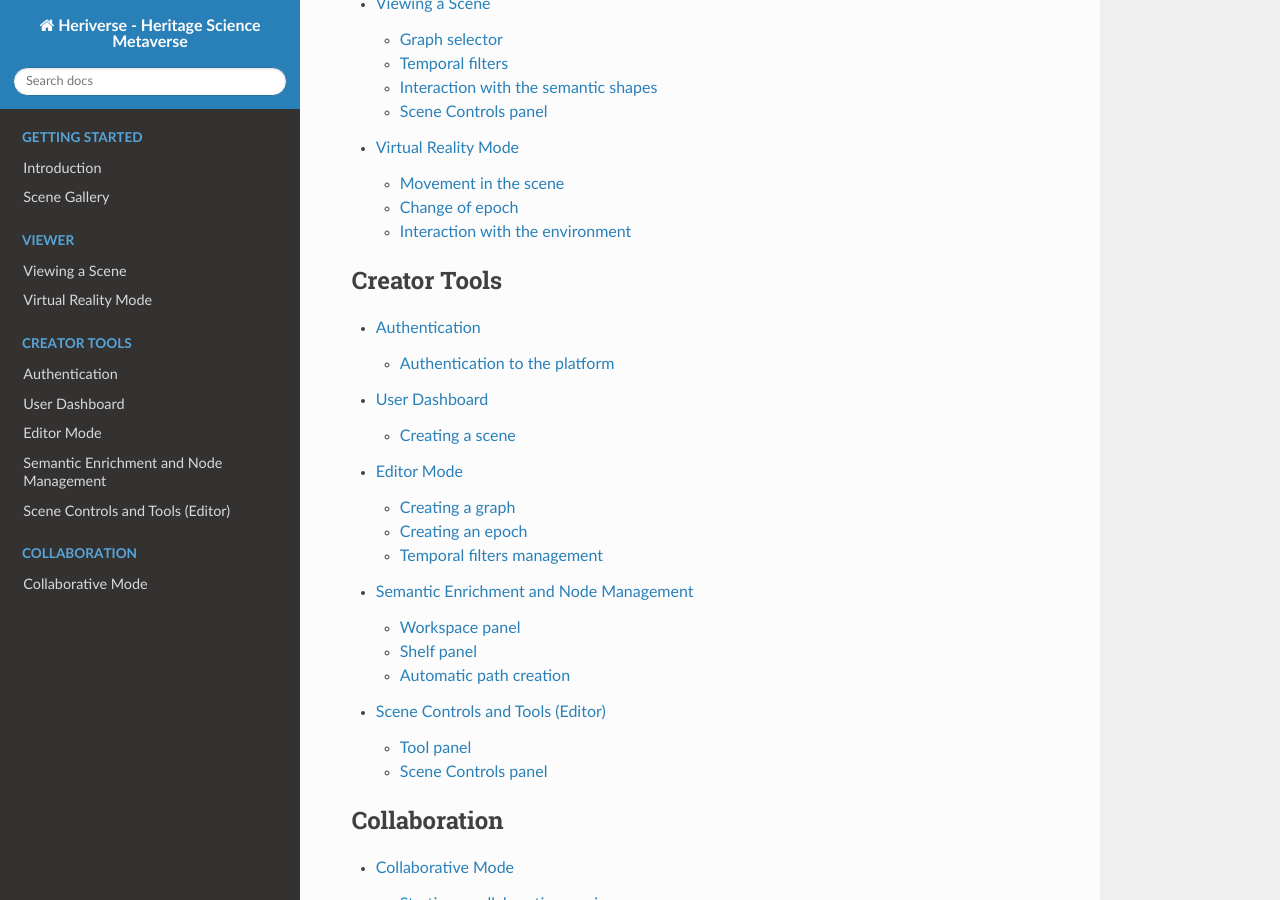
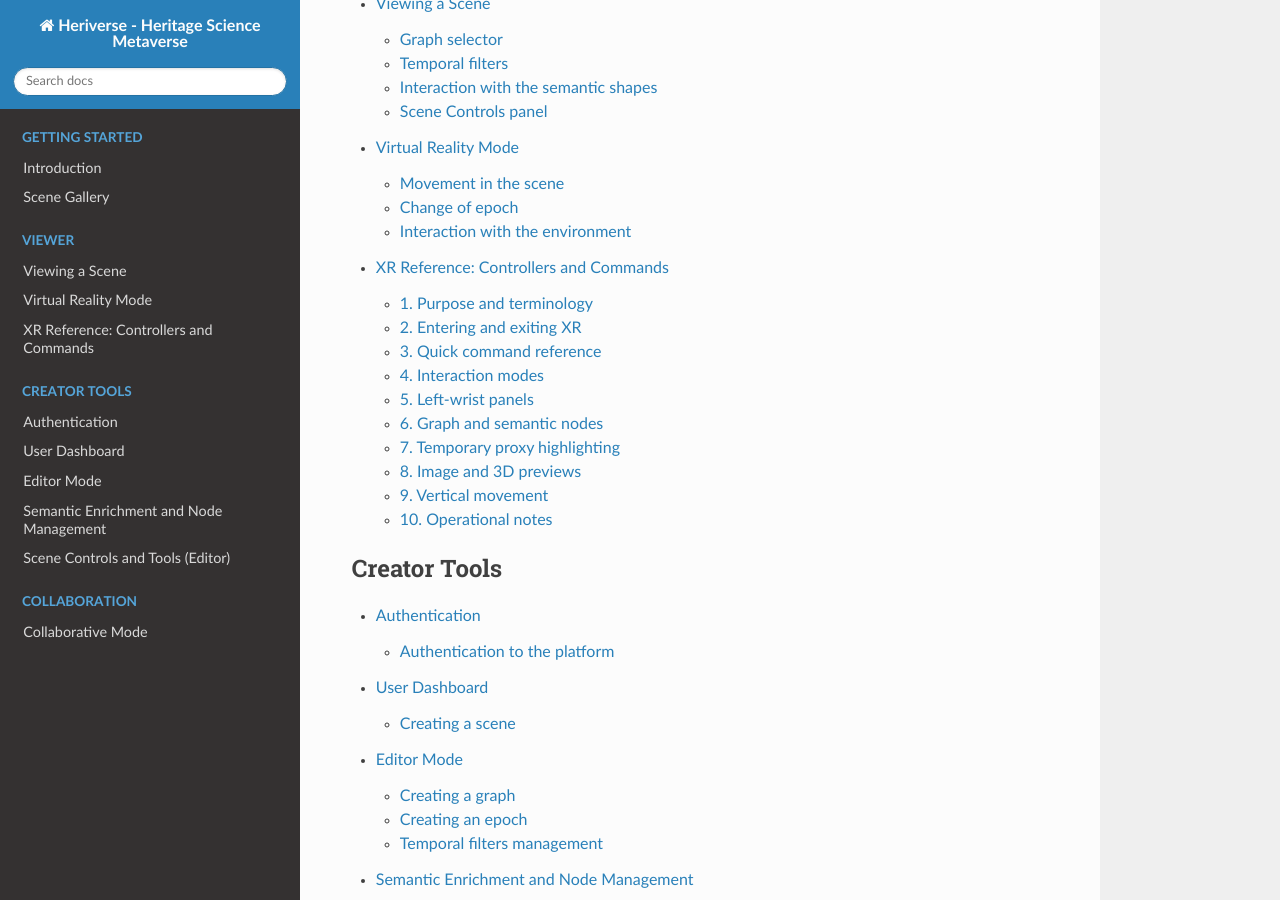
Before and after one commit to StratiGraph-ECCCH/Heriverse-doc, a Sphinx documentation site: the page built from docs/index.rst, in a window 1280 px wide and 900 px high, scrolled down 1166 px. Built offline with Sphinx 7.4.7 and the Read the Docs theme 3.1.0, drawn with Linux system fonts in a browser that asks for light colours; some of the changed lines change nothing that is shown.

Commit message:
Add XR reference documentation
Add docs/xr_reference.rst: an operational WebXR "immersive-vr" reference covering controllers, commands, interaction modes, wrist panels, previews, proxy highlighting, vertical movement, and operational notes. Also update docs/index.rst to include xr_reference in the documentation TOC.

```diff
--- a/docs/index.rst
+++ b/docs/index.rst
@@ -35,6 +35,7 @@
 
    viewing_scene
    vr_mode
+   xr_reference
 
 .. toctree::
    :maxdepth: 2
--- /dev/null
+++ b/docs/xr_reference.rst
@@ -0,0 +1,228 @@
+XR Reference: Controllers and Commands
+=======================================
+
+.. note::
+
+   This is the **operational reference** for the WebXR
+   ``immersive-vr`` session. For a friendlier overview of what you
+   can do in VR, see :doc:`vr_mode`. This page is meant to be
+   scanned when you have a headset on your head and need to remember
+   which button does what.
+
+1. Purpose and terminology
+--------------------------
+
+This document describes the functions available during a WebXR
+``immersive-vr`` session and the commands used to activate them.
+
+- **Right controller**: primary controller used for pointing.
+- **Left controller**: secondary controller that hosts the
+  wrist-mounted panels.
+- **Trigger**: button pressed with the index finger.
+- **Grip**: side button pressed by squeezing the controller
+  handle.
+
+The physical position and label of each button may vary between
+headsets; the roles above are the canonical WebXR mapping.
+
+2. Entering and exiting XR
+--------------------------
+
+To enter XR: connect the headset, open a scene, press **VR** in the
+top bar and confirm the start of the immersive session. The session
+starts in *Node interaction* mode.
+
+To exit: select the red button next to the left-wrist panel with
+the right trigger, or use the browser / headset exit control.
+
+3. Quick command reference
+--------------------------
+
+.. list-table::
+   :header-rows: 1
+   :widths: 15 20 30 35
+
+   * - Controller
+     - Command
+     - Context
+     - Result
+   * - Right
+     - Trigger
+     - XR interface
+     - Activates the pointed button
+   * - Right
+     - Trigger
+     - Teleport mode
+     - Teleports to the aimed point
+   * - Right
+     - Trigger
+     - Node-interaction mode
+     - Selects proxies, graph nodes and panel entries
+   * - Right
+     - Hover / Leave
+     - Over a graph node
+     - Shows / hides the info panel
+   * - Right
+     - Grip (hold)
+     - Pointing at a stratigraphic node
+     - Highlights the associated proxy
+   * - Right
+     - Grip (release)
+     - Highlighted proxy
+     - Restores the proxy's previous state
+   * - Left
+     - Grip near a preview
+     - Preview shown
+     - Grabs the image or the 3D model
+   * - Left
+     - Grip (release)
+     - Preview being held
+     - Positions the preview in the scene
+   * - Left
+     - Grip
+     - Graph open, nothing grabbable nearby
+     - Closes the graph
+   * - Right
+     - **A** / WebXR index 4
+     - XR session
+     - Moves the user downward
+   * - Right
+     - **B** / WebXR index 5
+     - XR session
+     - Moves the user upward
+
+4. Interaction modes
+--------------------
+
+Two mode-selector buttons sit on the left wrist. The active mode is
+highlighted in green.
+
+Teleport mode
+~~~~~~~~~~~~~
+
+Select the button with the pointer icon, aim at a valid surface,
+and press the right trigger. In this mode the right trigger does
+not open proxies or graph nodes; the interface controls on the
+wrist panels remain usable.
+
+Node-interaction mode
+~~~~~~~~~~~~~~~~~~~~~
+
+Select the button with the connected-nodes icon. The right trigger
+now:
+
+- opens the graph associated with a proxy;
+- selects a node inside the graph;
+- activates entries on the wrist panels;
+- opens the preview of a document node.
+
+5. Left-wrist panels
+--------------------
+
+Before a graph is opened, the main panel shows the **temporal
+selector**. Use the arrows to scroll through epochs and filters,
+and the right trigger to apply the selection.
+
+When a graph is opened, the main panel switches to show the origin
+node, its relationships and the neighbouring nodes. The arrows
+change which relationship group is displayed.
+
+Selecting an entry with the right trigger displays the node's
+details in the **secondary panel** on the wrist. Selecting a node
+in this way does **not** open the info panel next to the node in
+the scene — that only appears on hover.
+
+6. Graph and semantic nodes
+---------------------------
+
+To open a graph:
+
+1. Activate the *Node-interaction* mode.
+2. Aim the right controller at a stratigraphic proxy in the scene.
+3. Press the right trigger.
+
+While a graph is open, hovering a proxy in the scene no longer
+highlights it. To close the graph, press the left grip while no
+preview is being held.
+
+When the right pointer enters the area of a graph node, an info
+panel appears next to the node. It disappears on Leave. Clicking
+instead updates the secondary panel on the right wrist.
+
+In a collaborative session, the graph and the visibility of the
+info panel can be synchronised with the other participants.
+
+7. Temporary proxy highlighting
+-------------------------------
+
+Use this feature to locate the proxy associated with a
+stratigraphic node, even when the proxy is hidden behind other
+geometries.
+
+1. Point at a stratigraphic node in the graph with the right
+   controller.
+2. Press and **hold** the right grip.
+3. The associated proxy is highlighted in the scene.
+4. Release the grip to restore the previous material and
+   visibility.
+
+The command has no effect if the node is not stratigraphic or does
+not carry a proxy.
+
+8. Image and 3D previews
+------------------------
+
+When a document node is selected, Heriverse loads the first image
+or the first compatible 3D model linked to the node. The resource
+is resized and shown next to the right controller. This feature is
+only available in immersive mode.
+
+Grabbing and placing
+~~~~~~~~~~~~~~~~~~~~
+
+1. Move the left controller close to the preview.
+2. Press and hold the left grip.
+3. Move the controller to reposition the resource.
+4. Release the grip at the desired position.
+
+The preview remains in the scene, keeping its position, rotation
+and scale. It can be grabbed again by moving the left controller
+close and pressing the grip.
+
+The left grip gives priority to grabbing. When no preview is close
+enough, the left grip closes the currently open graph instead.
+
+Clearing previews
+~~~~~~~~~~~~~~~~~
+
+The preview still attached to the controller is removed when a
+non-document node is selected or when the graph is closed. All
+placed previews are cleared when the epoch changes and when the XR
+session exits.
+
+9. Vertical movement
+--------------------
+
+With the standard WebXR mapping:
+
+- the right **A** button (index ``4``) moves the user downward;
+- the right **B** button (index ``5``) moves the user upward.
+
+The exact mapping may differ on non-standard controllers.
+
+10. Operational notes
+---------------------
+
+- Teleport and node selection are alternative modes of the right
+  trigger; switch between them from the left wrist.
+- The right grip drives the temporary proxy highlighting.
+- The left grip prioritises previews first, then closes the graph.
+- Changing epoch clears the graph, the temporary highlights and
+  every placed XR preview.
+- Resources blocked by CORS rules cannot be shown as previews.
+
+.. seealso::
+
+   :doc:`vr_mode` — narrative introduction to the same feature set,
+   with figures showing the wrist panels, teleport pointer and node
+   graph.
```
